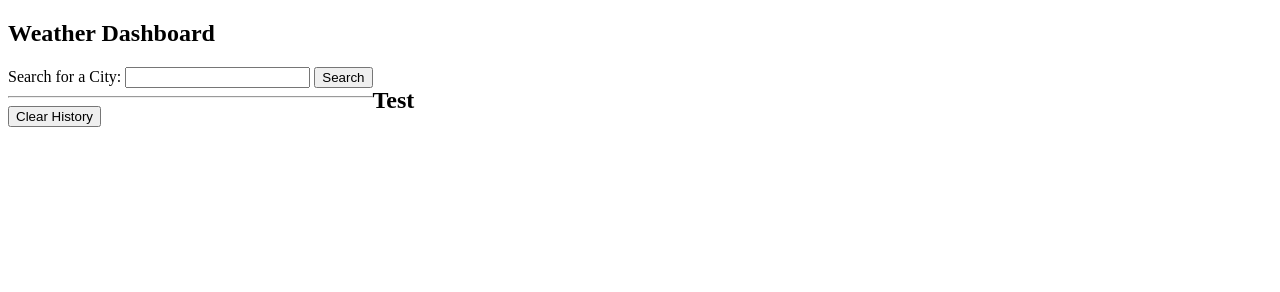
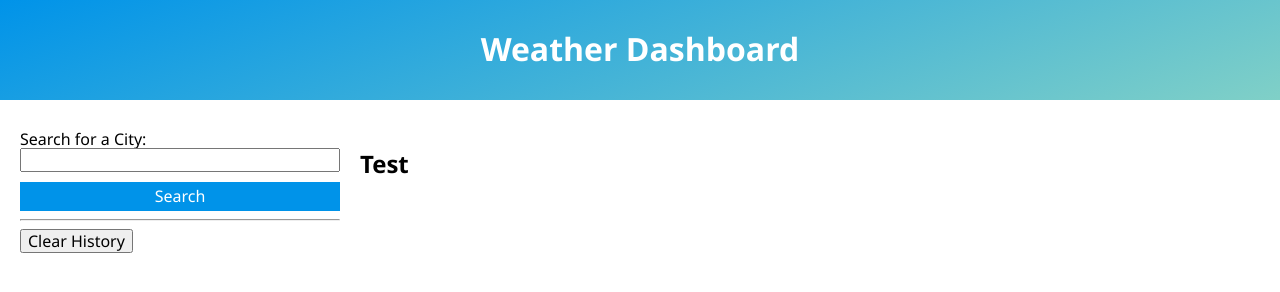
Before and after one commit to maaront/weather-dashboard, a plain HTML site: page index.html in a window 1280 px wide. Drawn offline with nearby package versions, Linux system fonts and the light colour scheme.

Commit message:
initial styling

```diff
--- a/assets/script.js
+++ b/assets/script.js
@@ -73,6 +73,8 @@ function fiveDayForecast(weatherData) {
         const title = document.createElement('h3');
         const icon = document.createElement('img');
         const temp = document.createElement('p');
+        const wind = document.createElement('p');
+        const humidity = document.createElement('p');
 
         // Set the content and attributes for the elements
         const date = new Date(day.dt_txt);
@@ -81,11 +83,15 @@ function fiveDayForecast(weatherData) {
         icon.src = `https://openweathermap.org/img/w/${day.weather[0].icon}.png`;
         icon.alt = 'Weather icon';
         temp.textContent = `Temperature: ${day.main.temp}°F`;
+        wind.textContent = `Wind: ${day.wind.speed} MPH`;
+        humidity.textContent = `Humidity: ${day.main.humidity}%`;
 
         // Append the elements to the card
         card.appendChild(title);
         card.appendChild(icon);
         card.appendChild(temp);
+        card.appendChild(wind);
+        card.appendChild(humidity);
 
         // Append the card to the five-day section
         fiveDaySection.appendChild(card);
--- a/assets/style.css
+++ b/assets/style.css
@@ -1,12 +1,46 @@
 :root {
     --dark: rgb(2, 54, 38);
-    --medium: rgb(6, 166, 35);
+    --medium: rgb(0, 147, 233);
     --light: white;
+    font-family:'Segoe UI', Tahoma, Geneva, Verdana, sans-serif
+
+}
+
+main {
+
+}
+
+
+nav {
+    text-align: center;
+    background-color: var(--medium);
+    background-image: linear-gradient(160deg, #0093E9 0%, #80D0C7 100%);
+    color: white;
+    padding: 10px 0;
+    margin-bottom: 30px;
 }
 
  main {
     display: flex;
     flex-direction: row;
+}
+
+#sidebar {
+    width: 25%;
+    margin: 0 20px;
+}
+
+#search-form {
+    display: flex;
+    flex-direction: column;
+}
+
+#search-btn {
+    background-color: var(--medium);
+    color: var(--light);
+    border: none;
+    padding: 5px;
+    margin-top: 10px;
 }
 
 #history {
--- a/index.html
+++ b/index.html
@@ -4,6 +4,7 @@
     <meta charset="UTF-8">
     <meta http-equiv="X-UA-Compatible" content="IE=edge">
     <meta name="viewport" content="width=device-width, initial-scale=1.0">
+    <link rel="stylesheet" href="https://cdnjs.cloudflare.com/ajax/libs/normalize/8.0.1/normalize.min.css">
     <link rel="stylesheet" href="/assets/style.css">
     <title>Document</title>
 </head>
```
